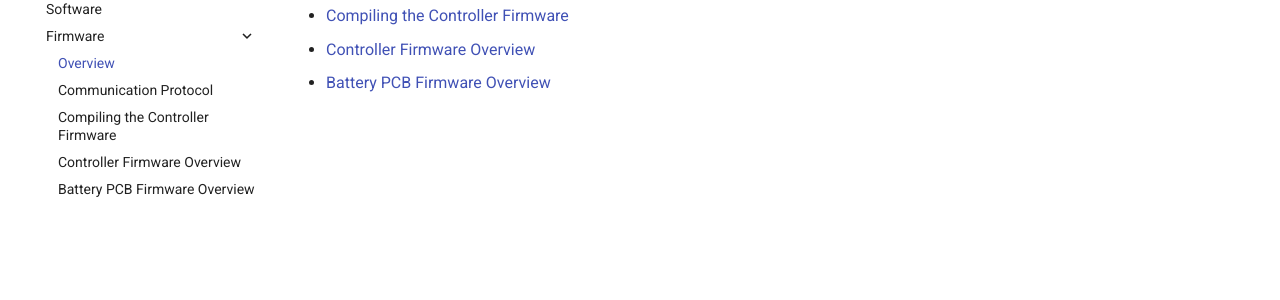
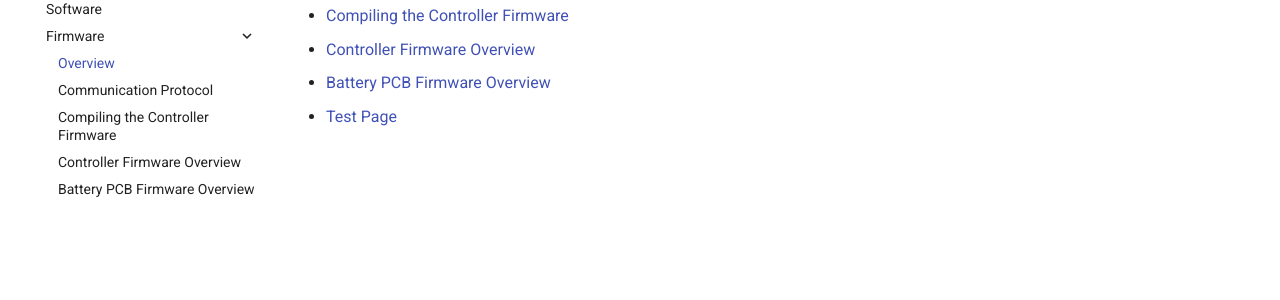
Before and after one commit to 0102io/docs, an MkDocs documentation site: the page built from docs/fwdocs/index.md, in a window 1280 px wide. Shown: the part 210-510 px from the top of the page. Built offline with MkDocs 1.6.1 and Material for MkDocs 9.7.7, drawn with Linux system fonts in a browser that asks for light colours; comment, search, counter and statistics services are not loaded.

```diff
--- a/docs/fwdocs/index.md
+++ b/docs/fwdocs/index.md
@@ -4,3 +4,4 @@
 - [Compiling the Controller Firmware](./compiling.md)
 - [Controller Firmware Overview](./controllerfw.md)
 - [Battery PCB Firmware Overview](./batteryfw.md)
+- [Test Page](./testPage.md)
```
Also changed, not shown: docs/fwdocs/testPage.md (added, +1 -0 lines).
